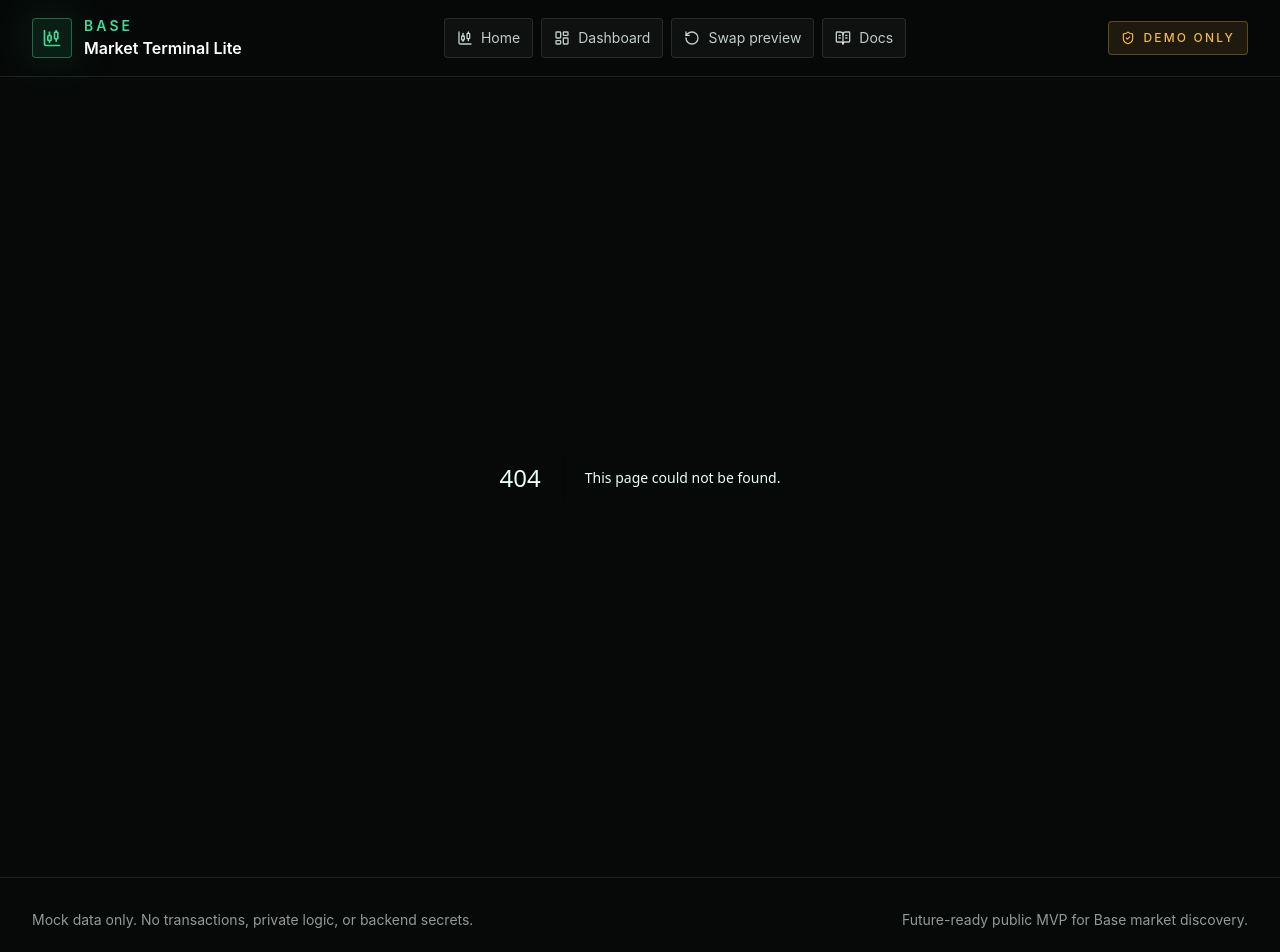
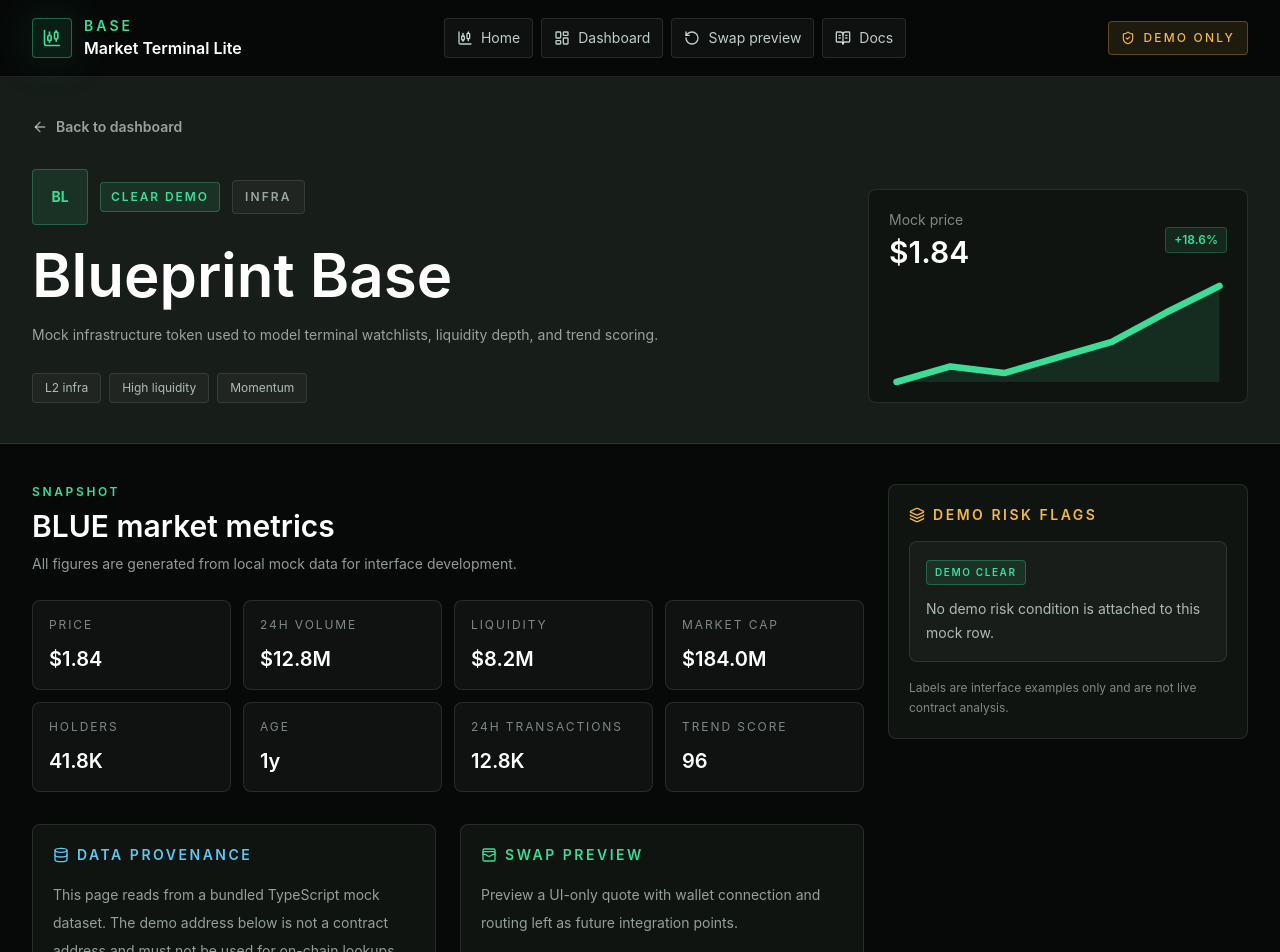
Before and after one commit to Edizemre1/base-market-terminal-lite, a Next.js app: page /tokens/blue in a window 1280 px wide. Before the commit this address had no page. Shown: the top 952 px of the page. Built offline with nearby package versions, Linux system fonts and the light colour scheme.

Commit message:
feat: add token detail pages

```diff
--- /dev/null
+++ b/src/app/tokens/[symbol]/page.tsx
@@ -0,0 +1,200 @@
+import type { Metadata } from "next";
+import Link from "next/link";
+import { notFound } from "next/navigation";
+import { ArrowLeft, ArrowRight, Database, Layers, WalletCards } from "lucide-react";
+import { PriceChange } from "@/components/PriceChange";
+import { RiskBadge, RiskFlagList } from "@/components/RiskBadge";
+import { SectionHeader } from "@/components/SectionHeader";
+import { Sparkline } from "@/components/Sparkline";
+import { getTokenBySymbol, mockBaseTokens } from "@/data/mockTokens";
+import {
+  formatAge,
+  formatCompactCurrency,
+  formatCurrency,
+  formatNumber
+} from "@/lib/format";
+
+type TokenPageProps = {
+  params: Promise<{
+    symbol: string;
+  }>;
+};
+
+export function generateStaticParams() {
+  return mockBaseTokens.map((token) => ({
+    symbol: token.symbol.toLowerCase()
+  }));
+}
+
+export async function generateMetadata({
+  params
+}: TokenPageProps): Promise<Metadata> {
+  const { symbol } = await params;
+  const token = getTokenBySymbol(symbol);
+
+  return {
+    title: token
+      ? `${token.symbol} · Base Market Terminal Lite`
+      : "Token · Base Market Terminal Lite",
+    description: token?.description ?? "Demo token detail page."
+  };
+}
+
+export default async function TokenDetailPage({ params }: TokenPageProps) {
+  const { symbol } = await params;
+  const token = getTokenBySymbol(symbol);
+
+  if (!token) {
+    notFound();
+  }
+
+  const stats = [
+    ["Price", formatCurrency(token.priceUsd, token.priceUsd < 0.1 ? 4 : 2)],
+    ["24h volume", formatCompactCurrency(token.volume24h)],
+    ["Liquidity", formatCompactCurrency(token.liquidityUsd)],
+    ["Market cap", formatCompactCurrency(token.marketCapUsd)],
+    ["Holders", formatNumber(token.holders)],
+    ["Age", formatAge(token.ageHours)],
+    ["24h transactions", formatNumber(token.transactions24h)],
+    ["Trend score", token.trendScore.toString()]
+  ];
+
+  return (
+    <main className="bg-base-black">
+      <section className="border-b border-white/10 bg-base-raised">
+        <div className="mx-auto max-w-7xl px-4 py-10 sm:px-6 lg:px-8">
+          <Link
+            href="/dashboard"
+            className="mb-8 inline-flex items-center gap-2 text-sm font-semibold text-emerald-50/60 transition hover:text-base-mint"
+          >
+            <ArrowLeft size={16} aria-hidden="true" />
+            Back to dashboard
+          </Link>
+
+          <div className="grid gap-8 lg:grid-cols-[1fr_380px] lg:items-end">
+            <div>
+              <div className="mb-5 flex flex-wrap items-center gap-3">
+                <span className="flex h-14 w-14 items-center justify-center rounded border border-base-mint/30 bg-base-mint/10 text-sm font-bold text-base-mint">
+                  {token.symbol.slice(0, 2)}
+                </span>
+                <RiskBadge level={token.riskLevel} />
+                <span className="rounded border border-white/10 bg-white/[0.04] px-3 py-2 text-xs font-semibold uppercase tracking-[0.18em] text-emerald-50/60">
+                  {token.category}
+                </span>
+              </div>
+
+              <h1 className="text-4xl font-semibold text-white md:text-6xl">
+                {token.name}
+              </h1>
+              <p className="mt-4 max-w-3xl text-sm leading-7 text-emerald-50/60">
+                {token.description}
+              </p>
+
+              <div className="mt-6 flex flex-wrap gap-2">
+                {token.tags.map((tag) => (
+                  <span
+                    key={tag}
+                    className="rounded border border-white/10 bg-white/[0.04] px-3 py-1.5 text-xs text-emerald-50/70"
+                  >
+                    {tag}
+                  </span>
+                ))}
+              </div>
+            </div>
+
+            <div className="rounded-lg border border-white/10 bg-base-panel p-5">
+              <div className="mb-4 flex items-center justify-between gap-4">
+                <div>
+                  <p className="text-sm text-emerald-50/50">Mock price</p>
+                  <p className="mt-1 text-3xl font-semibold text-white">
+                    {formatCurrency(token.priceUsd, token.priceUsd < 0.1 ? 4 : 2)}
+                  </p>
+                </div>
+                <PriceChange value={token.priceChange24h} />
+              </div>
+              <Sparkline
+                points={token.sparkline}
+                positive={token.priceChange24h >= 0}
+                className="h-24 w-full"
+              />
+            </div>
+          </div>
+        </div>
+      </section>
+
+      <section className="mx-auto grid max-w-7xl gap-6 px-4 py-10 sm:px-6 lg:grid-cols-[1fr_360px] lg:px-8">
+        <div className="space-y-8">
+          <div>
+            <SectionHeader
+              eyebrow="Snapshot"
+              title={`${token.symbol} market metrics`}
+              description="All figures are generated from local mock data for interface development."
+            />
+            <div className="grid gap-3 sm:grid-cols-2 xl:grid-cols-4">
+              {stats.map(([label, value]) => (
+                <div
+                  key={label}
+                  className="rounded-lg border border-white/10 bg-white/[0.04] p-4"
+                >
+                  <p className="text-xs uppercase tracking-[0.16em] text-emerald-50/50">
+                    {label}
+                  </p>
+                  <p className="mt-3 text-xl font-semibold text-white">{value}</p>
+                </div>
+              ))}
+            </div>
+          </div>
+
+          <div className="grid gap-6 md:grid-cols-2">
+            <div className="rounded-lg border border-white/10 bg-base-panel p-5">
+              <div className="mb-4 flex items-center gap-2 text-sm font-semibold uppercase tracking-[0.18em] text-base-cyan">
+                <Database size={16} aria-hidden="true" />
+                Data provenance
+              </div>
+              <p className="text-sm leading-7 text-emerald-50/60">
+                This page reads from a bundled TypeScript mock dataset. The demo
+                address below is not a contract address and must not be used for
+                on-chain lookups.
+              </p>
+              <code className="mt-4 block overflow-x-auto rounded border border-white/10 bg-black/30 px-3 py-2 text-xs text-base-mint">
+                {token.demoAddress}
+              </code>
+            </div>
+
+            <div className="rounded-lg border border-white/10 bg-base-panel p-5">
+              <div className="mb-4 flex items-center gap-2 text-sm font-semibold uppercase tracking-[0.18em] text-base-mint">
+                <WalletCards size={16} aria-hidden="true" />
+                Swap preview
+              </div>
+              <p className="text-sm leading-7 text-emerald-50/60">
+                Preview a UI-only quote with wallet connection and routing left
+                as future integration points.
+              </p>
+              <Link
+                href="/swap"
+                className="mt-5 inline-flex min-h-10 items-center gap-2 rounded border border-base-mint/40 bg-base-mint px-3 py-2 text-sm font-semibold text-base-black transition hover:bg-emerald-200"
+              >
+                Open preview
+                <ArrowRight size={16} aria-hidden="true" />
+              </Link>
+            </div>
+          </div>
+        </div>
+
+        <aside className="space-y-6">
+          <div className="rounded-lg border border-white/10 bg-base-panel p-5">
+            <div className="mb-4 flex items-center gap-2 text-sm font-semibold uppercase tracking-[0.18em] text-base-amber">
+              <Layers size={16} aria-hidden="true" />
+              Demo risk flags
+            </div>
+            <RiskFlagList flags={token.riskFlags} />
+            <p className="mt-4 text-xs leading-5 text-emerald-50/50">
+              Labels are interface examples only and are not live contract
+              analysis.
+            </p>
+          </div>
+        </aside>
+      </section>
+    </main>
+  );
+}
```
